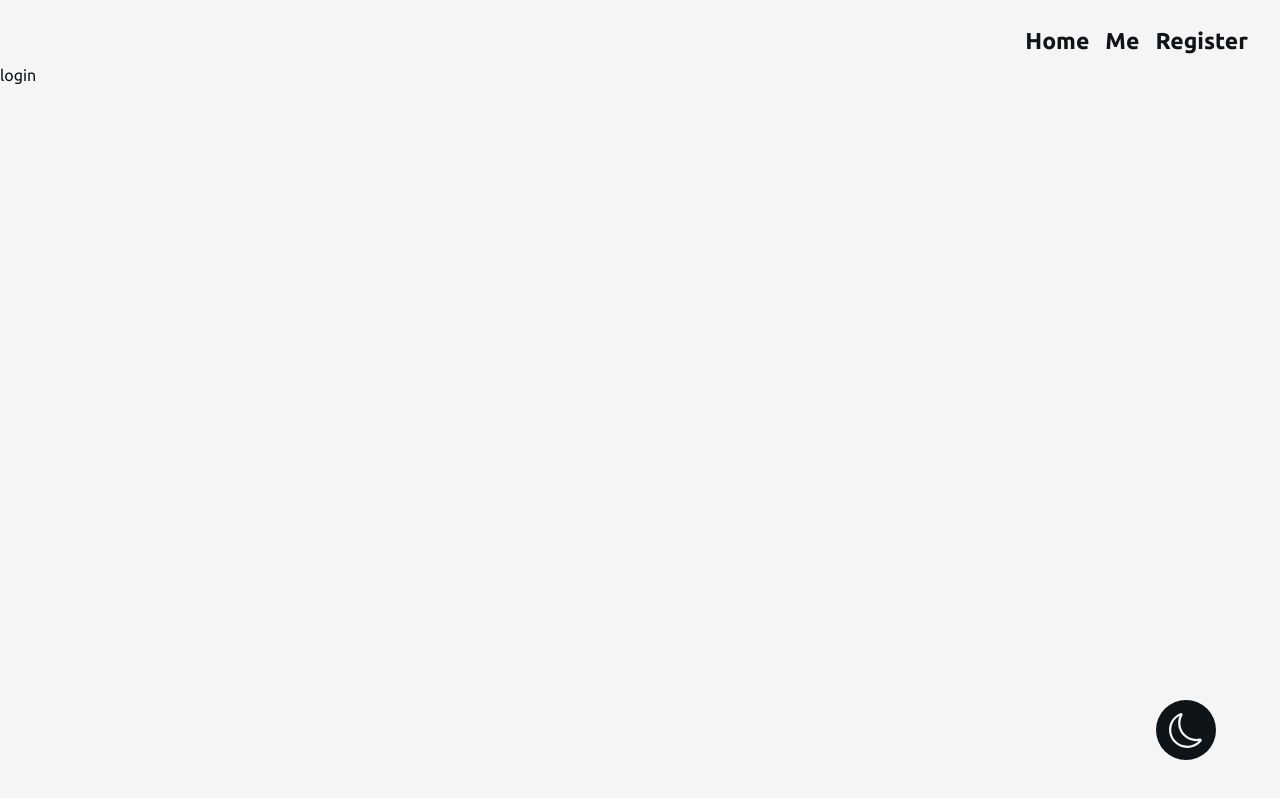
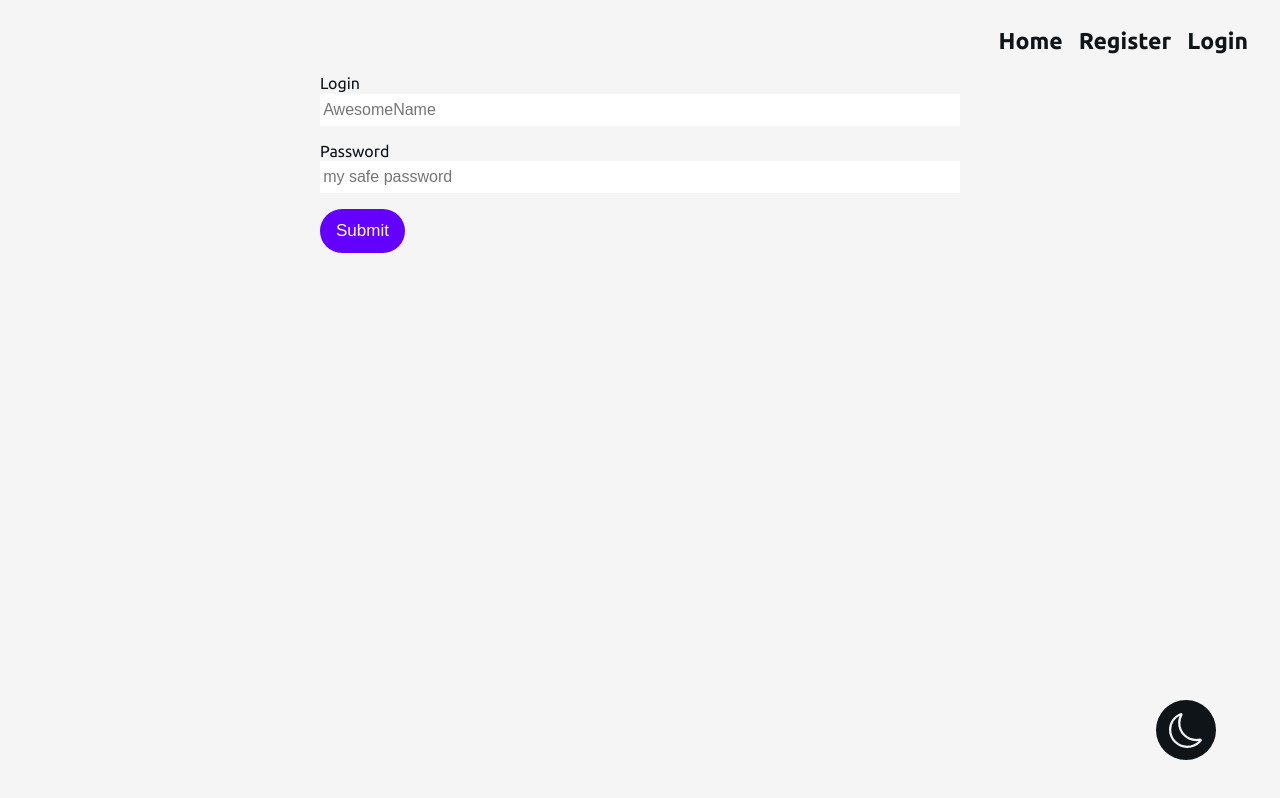
Before and after one commit to RenanPimentel/blog, a React (Create React App) app in the folder client/: page /login in a window 1280 px wide. Built offline with nearby package versions, Linux system fonts and the light colour scheme.

Commit message:
extract axios api into util file and start implementation of /me page

```diff
--- a/client/src/components/Navbar.tsx
+++ b/client/src/components/Navbar.tsx
@@ -1,8 +1,12 @@
 import React from "react";
+import { useContext } from "react";
 import { Link } from "react-router-dom";
+import { MyContext } from "../context/context";
 import ToggleDark from "./ToggleDark";
 
 function Navbar() {
+  const context = useContext(MyContext) as MainContext;
+
   return (
     <nav className="nav">
       <ul className="links">
@@ -11,16 +15,26 @@ function Navbar() {
             Home
           </Link>
         </li>
+        {context.me?.id ? (
           <li>
             <Link className="link" to="/me">
               Me
             </Link>
           </li>
+        ) : (
+          <>
             <li>
               <Link className="link" to="/register">
                 Register
               </Link>
             </li>
+            <li>
+              <Link className="link" to="/login">
+                Login
+              </Link>
+            </li>
+          </>
+        )}
       </ul>
       <ToggleDark />
     </nav>
--- a/client/src/context/context.tsx
+++ b/client/src/context/context.tsx
@@ -1,9 +1,11 @@
 import React, { createContext, useReducer, ReactElement } from "react";
 import { reducer } from "./reducer";
 
-const MyContext = createContext({});
+const MyContext = createContext({} as MainContext);
 
-const defaultState = {};
+const defaultState = {
+  me: {},
+} as IState;
 
 interface Props {
   children: ReactElement;
@@ -12,7 +14,12 @@ interface Props {
 function MyContextProvider({ children }: Props) {
   const [state, dispatch] = useReducer(reducer, defaultState);
 
-  return <MyContext.Provider value={state}>{children}</MyContext.Provider>;
+  const setMe = (me: IMe) => {
+    dispatch({ type: "SET_ME", payload: me });
+  };
+
+  const value: MainContext = { setMe, ...state };
+  return <MyContext.Provider value={value}>{children}</MyContext.Provider>;
 }
 
-export default MyContextProvider;
+export { MyContextProvider, MyContext };
--- a/client/src/context/reducer.ts
+++ b/client/src/context/reducer.ts
@@ -1,7 +1,12 @@
-interface State {}
+interface Action {
+  type: string;
+  payload: any;
+}
 
-interface Action {}
+export function reducer(state: IState, action: Action): IState {
+  if (action.type === "SET_ME") {
+    return { ...state, me: action.payload };
+  }
 
-export function reducer(state: State, action: Action): State {
-  return state;
+  throw new Error("reducer couldn't find it");
 }
--- a/client/src/index.css
+++ b/client/src/index.css
@@ -147,6 +147,12 @@ body {
   padding: 0 0.2rem;
 }
 
+a.no-bg {
+  background: none;
+  padding: 0 !important;
+  margin-top: 1rem;
+}
+
 input.border-red {
   border: 1px solid red;
 }
--- a/client/src/index.tsx
+++ b/client/src/index.tsx
@@ -1,7 +1,7 @@
 import React from "react";
 import ReactDOM from "react-dom";
 import App from "./App";
-import MyContextProvider from "./context/context";
+import { MyContextProvider } from "./context/context";
 import "./index.css";
 import { CookiesProvider } from "react-cookie";
 
--- a/client/src/pages/LoginPage.tsx
+++ b/client/src/pages/LoginPage.tsx
@@ -1,7 +1,82 @@
-import React from "react";
+/* eslint-disable no-restricted-globals */
+import React, { MutableRefObject, useRef, useState } from "react";
+import { useCookies } from "react-cookie";
+import { useHistory } from "react-router-dom";
+import { api } from "../util/api";
+
+type DataError = { field: string; reason: string };
 
 function LoginPage() {
-  return <div>login</div>;
+  const formEl: MutableRefObject<null | HTMLFormElement> = useRef(null);
+  const history = useHistory();
+  const [login, setLogin] = useState("");
+  const [password, setPassword] = useState("");
+  const [, setCookie] = useCookies(["me"]);
+
+  const handleSubmit = async (e: React.FormEvent<HTMLFormElement>) => {
+    e.preventDefault();
+    try {
+      const post = await api.post("/login", { login, password });
+      history.push("/me");
+      location.reload();
+      setCookie("me", post.data.user);
+    } catch (e) {
+      const errors: DataError[] = e.response.data.errors;
+
+      errors.forEach(err => {
+        const input = formEl.current?.querySelector(
+          `#${err.field}`
+        ) as HTMLInputElement;
+
+        const div = document.createElement("div");
+        div.classList.add("error");
+        div.textContent = err.reason;
+        input.parentElement?.appendChild(div);
+        input.classList.add("border-red");
+
+        setTimeout(() => {
+          input.parentElement?.removeChild(div);
+          input.classList.remove("border-red");
+        }, 2500);
+      });
+    }
+  };
+
+  return (
+    <main className="wrapper">
+      <div className="form-container">
+        <form onSubmit={handleSubmit} ref={formEl}>
+          <div className="form-control">
+            <label htmlFor="login">Login</label>
+            <input
+              onChange={e => setLogin(e.target.value)}
+              value={login}
+              className="input"
+              type="text"
+              id="login"
+              placeholder="AwesomeName"
+            />
+          </div>
+          <div className="form-control">
+            <label htmlFor="password">Password</label>
+            <input
+              onChange={e => setPassword(e.target.value)}
+              value={password}
+              className="input"
+              type="password"
+              id="password"
+              placeholder="my safe password"
+            />
+          </div>
+          <div className="form-control">
+            <button type="submit" className="btn btn-large">
+              Submit
+            </button>
+          </div>
+        </form>
+      </div>
+    </main>
+  );
 }
 
 export default LoginPage;
--- a/client/src/pages/MePage.tsx
+++ b/client/src/pages/MePage.tsx
@@ -1,7 +1,35 @@
-import React from "react";
+import React, { useEffect, useContext } from "react";
+import { useCookies } from "react-cookie";
+import { Link } from "react-router-dom";
+import { MyContext } from "../context/context";
+import { api } from "../util/api";
 
 function MePage() {
-  return <main className="wrapper">me page</main>;
+  const [cookies] = useCookies(["me"]);
+  const { setMe } = useContext(MyContext) as MainContext;
+
+  useEffect(() => {
+    (async () => {
+      const me = await api.post("/me", { me: cookies.me });
+      setMe(me.data.user);
+    })();
+  }, []);
+
+  if (!cookies.me) {
+    return (
+      <main className="wrapper">
+        <h1>You are not logged in!</h1>
+        <Link className="btn btn-large no-bg" to="/login">
+          Do you have an account? Login
+        </Link>
+        <Link className="btn btn-large no-bg" to="/register">
+          Create your account! Register
+        </Link>
+      </main>
+    );
+  }
+
+  return <main className="wrapper"></main>;
 }
 
 export default MePage;
--- a/client/src/pages/RegisterPage.tsx
+++ b/client/src/pages/RegisterPage.tsx
@@ -1,7 +1,8 @@
-import axios from "axios";
+/* eslint-disable no-restricted-globals */
 import React, { MutableRefObject, useRef, useState } from "react";
 import { useCookies } from "react-cookie";
 import { useHistory } from "react-router-dom";
+import { api } from "../util/api";
 
 type DataError = { field: string; reason: string };
 
@@ -11,17 +12,14 @@ function RegisterPage() {
   const [username, setUsername] = useState("");
   const [email, setEmail] = useState("");
   const [password, setPassword] = useState("");
-  const [cookies, setCookie] = useCookies(["cookie-name"]);
+  const [, setCookie] = useCookies(["me"]);
 
   const handleSubmit = async (e: React.FormEvent<HTMLFormElement>) => {
     e.preventDefault();
     try {
-      const post = await axios.post("http://localhost:4000/register", {
-        username,
-        email,
-        password,
-      });
+      const post = await api.post("/register", { username, email, password });
       history.push("/me");
+      location.reload();
       setCookie("me", post.data.user);
     } catch (e) {
       const errors: DataError[] = e.response.data.errors;
--- /dev/null
+++ b/client/src/util/api.ts
@@ -0,0 +1,5 @@
+import axios from "axios";
+
+export const api = axios.create({
+  baseURL: "http://localhost:4000",
+});
```
Also changed, not shown: client/src/react-app-env.d.ts (+15 -0 lines). Lines whose indentation alone changed are shown as unchanged.
